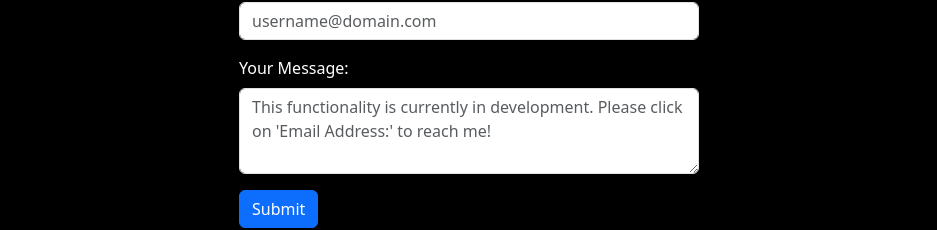
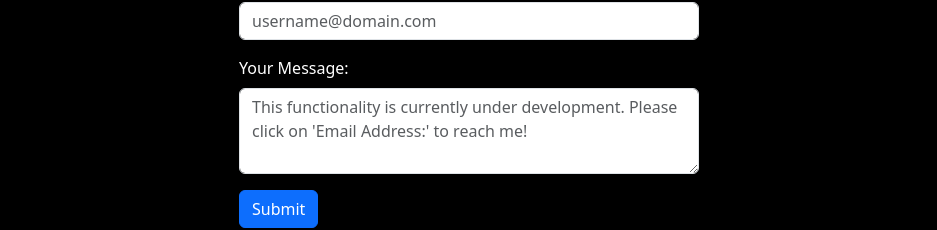
Before and after one commit to Blesson-Tomy/Blesson, a plain HTML site: page index.html in a window 1280 px wide. Shown: the part 1750-1980 px from the top of the page, without its empty margins (171-1108 px from the left). Drawn offline with nearby package versions, Linux system fonts and the light colour scheme; a script that the page names is missing.

Commit message:
update index.html

```diff
--- a/index.html
+++ b/index.html
@@ -118,7 +118,7 @@
           </div>
           <div class="mb-3">
             <label for="exampleFormControlTextarea1" class="form-label">Your Message:</label>
-            <textarea class="form-control" id="exampleFormControlTextarea1" rows="3" placeholder="This functionality is currently in development. Please click on 'Email Address:' to reach me!"></textarea>
+            <textarea class="form-control" id="exampleFormControlTextarea1" rows="3" placeholder="This functionality is currently under development. Please click on 'Email Address:' to reach me!"></textarea>
           </div>
           <input class="btn btn-primary" type="submit" value="Submit">
         </div>
```
